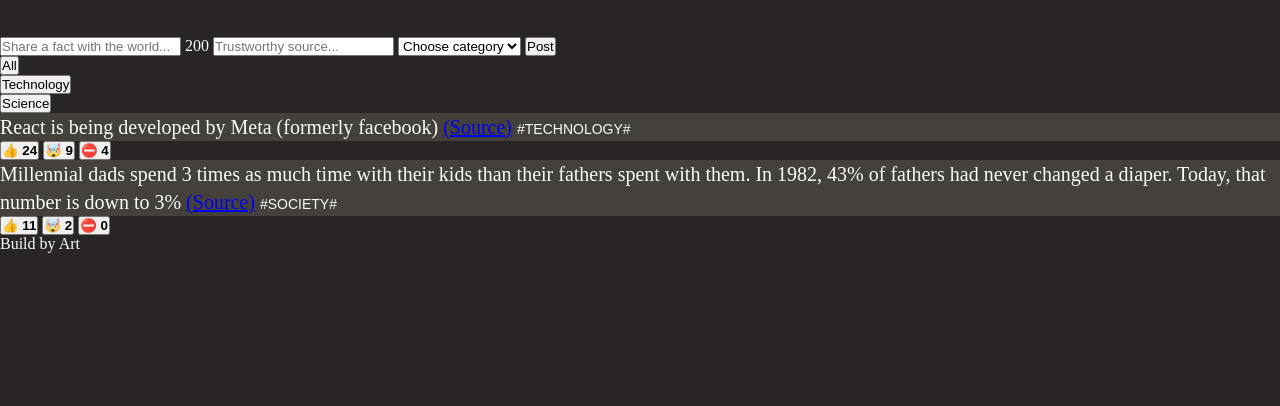
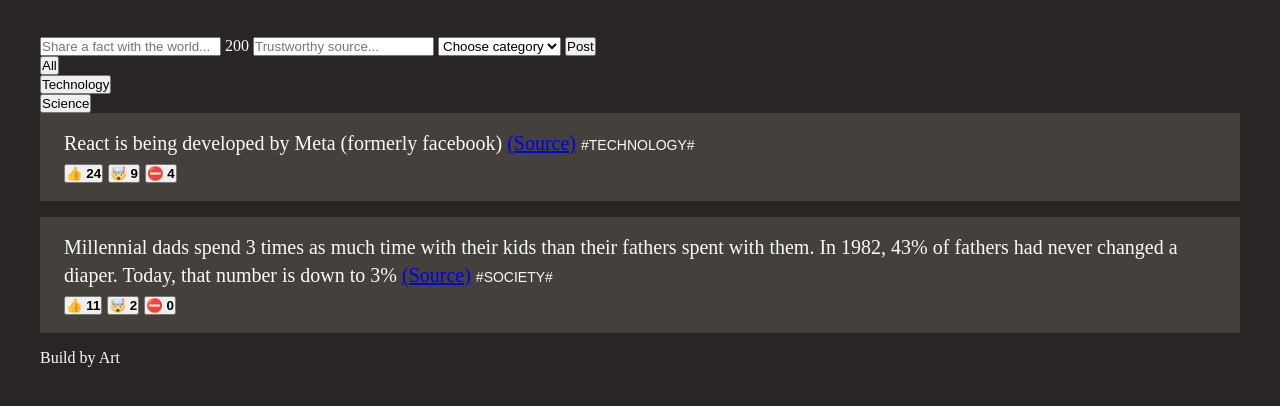
Before and after one commit to artsingletary/Udemy_Full_Stack_Web_App, a plain HTML site: page index.html in a window 1280 px wide. Shown: the part 182-588 px from the top of the page. Drawn offline with Linux system fonts and the light colour scheme; a web font is replaced by a local one.

Commit message:
The CSS Box Model 2

```diff
--- a/index.html
+++ b/index.html
@@ -43,8 +43,8 @@
 
       <section>
         <ul>
-          <li>
-            <p class="fact">
+          <li class="fact">
+            <p>
               React is being developed by Meta (formerly facebook)
               <a href="https://opensource.fb.com/" target="_blank">(Source)</a>
               <span class="tag">#technology#</span>
@@ -55,8 +55,8 @@
               <button>⛔️ <strong>4</strong></button>
             </div>
           </li>
-          <li>
-            <p class="fact">
+          <li class="fact">
+            <p>
               Millennial dads spend 3 times as much time with their kids than
               their fathers spent with them. In 1982, 43% of fathers had never
               changed a diaper. Today, that number is down to 3%
@@ -66,7 +66,7 @@
                 >(Source)</a
               >
               <span class="tag">#society#</span>
-            </p>
+            </p=>
             <div>
               <button>👍 <strong>11</strong></button>
               <button>🤯️ <strong>2</strong></button>
--- a/style.css
+++ b/style.css
@@ -7,15 +7,18 @@
 body {
   background-color: #292524;
   color: #fafaf9;
+  padding: 40px;
 }
 
 .header {
-  margin: 40px;
+  margin-bottom: 40px;
 }
 
 .fact-form {
   background-color: #44403c;
   font-family: "Sono", sans-serif;
+  margin-bottom: 40px;
+  padding: 16px 40px;
 }
 
 h1 {
@@ -31,6 +34,8 @@ h1 {
   line-height: 1.4;
   color: #fafaf9;
   background-color: #44403c;
+  margin-bottom: 16px;
+  padding: 16px 24px;
 }
 
 .tag {
```
